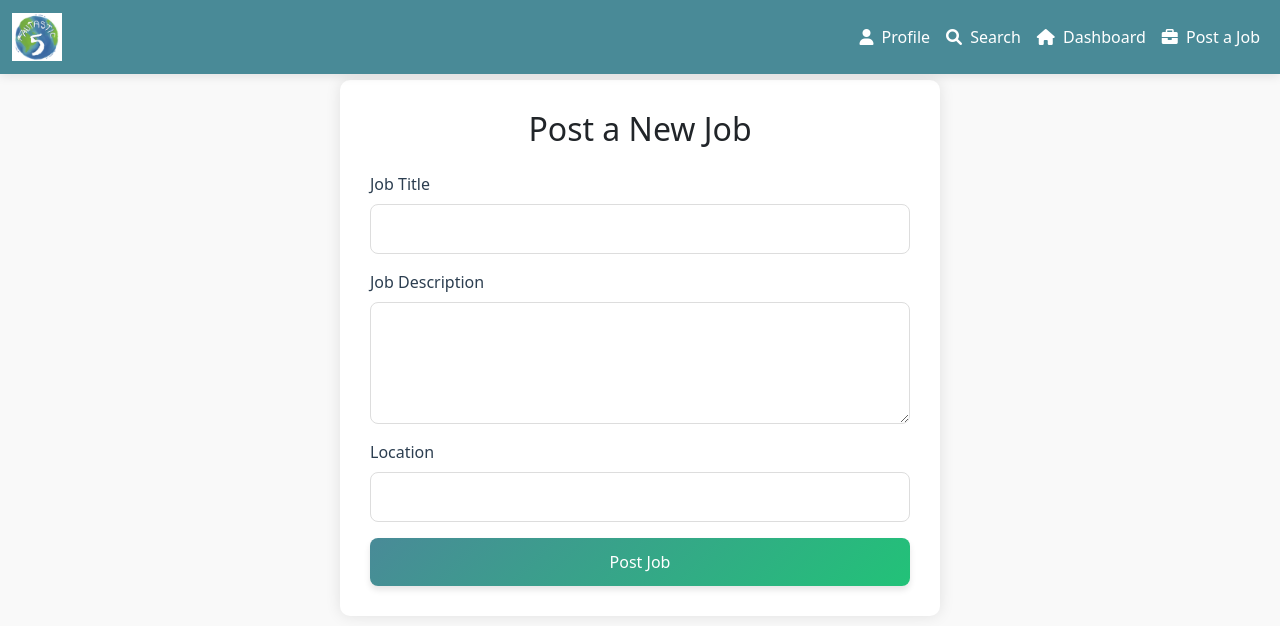
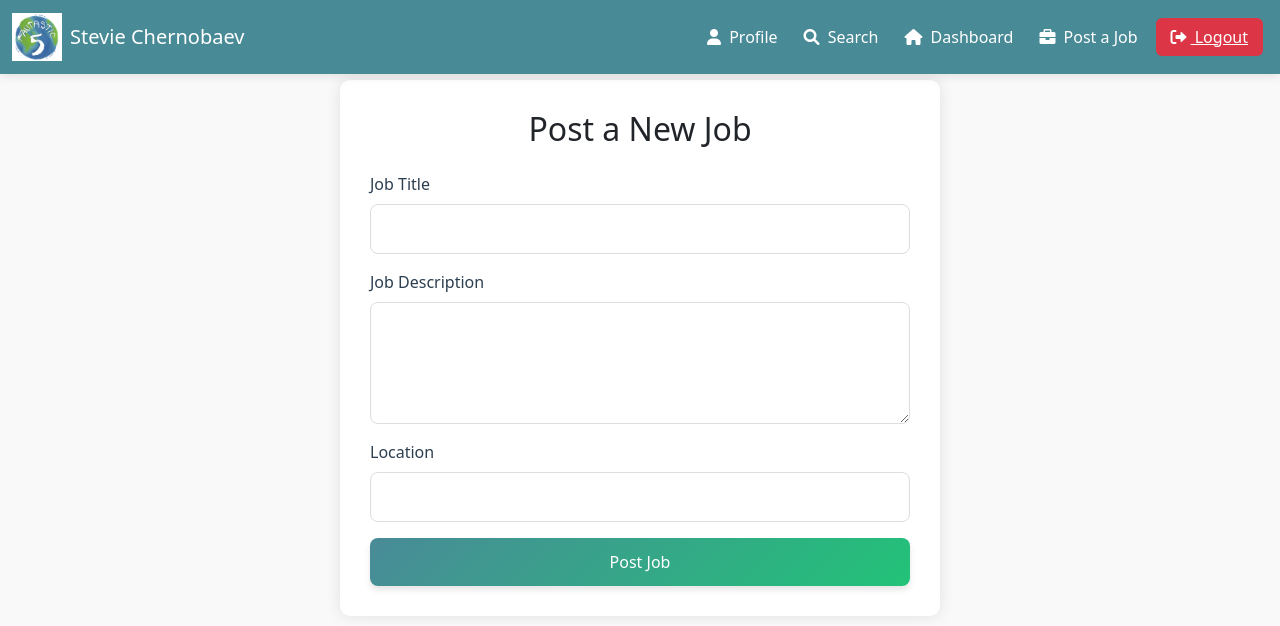
Before and after one commit to annnnnne0811/ProfileMe, a website: page app/view/post-job.html in a window 1280 px wide. Drawn offline with nearby package versions, Linux system fonts and the light colour scheme.

Commit message:
Update post-job.html
added log-out button

```diff
--- a/app/view/post-job.html
+++ b/app/view/post-job.html
@@ -24,10 +24,28 @@
         .navbar-nav .nav-link {
             color: white !important;
             font-weight: 500;
+            padding: 8px 15px;
+            margin: 0 5px;
+            border-radius: 6px;
+            transition: all 0.3s;
         }
 
         .navbar-nav .nav-link:hover {
-            text-shadow: 0 0 8px rgba(255, 255, 255, 0.6);
+            background-color: rgba(255, 255, 255, 0.15);
+        }
+
+        .nav-logout {
+            background-color: var(--danger-color) !important;
+            color: white !important;
+            font-weight: 500;
+            padding: 8px 15px;
+            margin: 0 5px;
+            border-radius: 6px;
+            transition: all 0.3s;
+        }
+
+        .nav-logout:hover {
+            background-color: #c82333 !important;
         }
 
         .offcanvas-start {
@@ -60,6 +78,10 @@
         .offcanvas-body .btn-danger {
             background-color: var(--danger-color);
             color: white;
+        }
+
+        .offcanvas-body .btn-danger:hover {
+            background-color: #c82333;
         }
 
         .offcanvas-header .btn-close {
@@ -113,27 +135,32 @@
     </style>
 </head>
 <body>
-    <!-- Navigation Bar -->
+
     <nav class="navbar navbar-expand-lg navbar-dark fixed-top">
         <div class="container-fluid">
             <a class="navbar-brand d-flex align-items-center" href="#">
                 <img src="assets/logo_fant_5.png" alt="Logo" width="50" class="me-2">
+                <span>Stevie Chernobaev</span>
             </a>
             <button class="navbar-toggler" type="button" data-bs-toggle="offcanvas" data-bs-target="#sidebarMenu">
                 <span class="navbar-toggler-icon"></span>
             </button>
             <div class="collapse navbar-collapse" id="navbarNav">
-                <ul class="navbar-nav ms-auto">
+                <ul class="navbar-nav ms-auto align-items-center">
                     <li class="nav-item"><a class="nav-link" href="vid.html"><i class="fas fa-user me-1"></i> Profile</a></li>
                     <li class="nav-item"><a class="nav-link" href="search.html"><i class="fas fa-search me-1"></i> Search</a></li>
                     <li class="nav-item"><a class="nav-link" href="seeker-dashboard.html"><i class="fas fa-home me-1"></i> Dashboard</a></li>
                     <li class="nav-item"><a class="nav-link active" href="post-job.html"><i class="fas fa-briefcase me-1"></i> Post a Job</a></li>
+                    <li class="nav-item">
+                        <a href="#" id="navLogoutBtn" class="nav-logout">
+                            <i class="fas fa-sign-out-alt me-1"></i> Logout
+                        </a>
+                    </li>
                 </ul>
             </div>
         </div>
     </nav>
 
-    <!-- Offcanvas Sidebar Menu -->
     <div class="offcanvas offcanvas-start" tabindex="-1" id="sidebarMenu" aria-labelledby="sidebarMenuLabel">
         <div class="offcanvas-header">
             <h5 class="offcanvas-title text-dark" id="sidebarMenuLabel">Menu</h5>
@@ -144,7 +171,7 @@
             <a href="search.html" class="btn btn-primary"><i class="fas fa-search me-2"></i> Search</a>
             <a href="seeker-dashboard.html" class="btn btn-primary"><i class="fas fa-home me-2"></i> Dashboard</a>
             <a href="post-job.html" class="btn btn-primary active"><i class="fas fa-briefcase me-2"></i> Post a Job</a>
-            <a href="#" class="btn btn-danger"><i class="fas fa-sign-out-alt me-2"></i> Logout</a>
+            <a href="#" id="sidebarLogoutBtn" class="btn btn-danger"><i class="fas fa-sign-out-alt me-2"></i> Logout</a>
         </div>
     </div>
 
@@ -169,10 +196,13 @@
 
     <script src="https://cdn.jsdelivr.net/npm/bootstrap@5.3.0/dist/js/bootstrap.bundle.min.js"></script>
     <script>
-        document.querySelector('.btn-danger').addEventListener('click', function(e) {
+        function handleLogout(e) {
             e.preventDefault();
             window.location.href = 'index.html';
-        });
+        }
+
+        document.getElementById('navLogoutBtn').addEventListener('click', handleLogout);
+        document.getElementById('sidebarLogoutBtn').addEventListener('click', handleLogout);
     </script>
 </body>
 </html>
```
